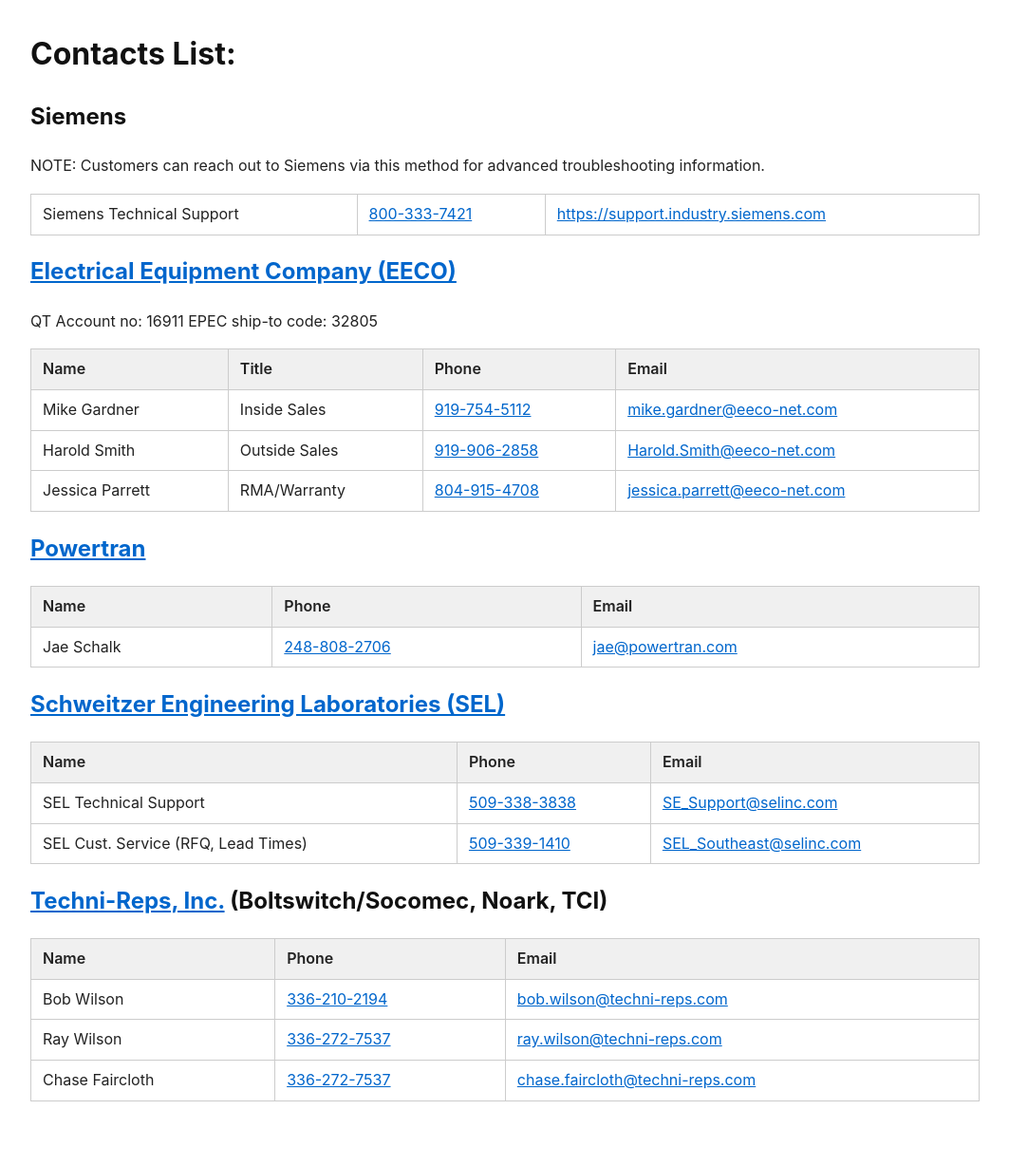
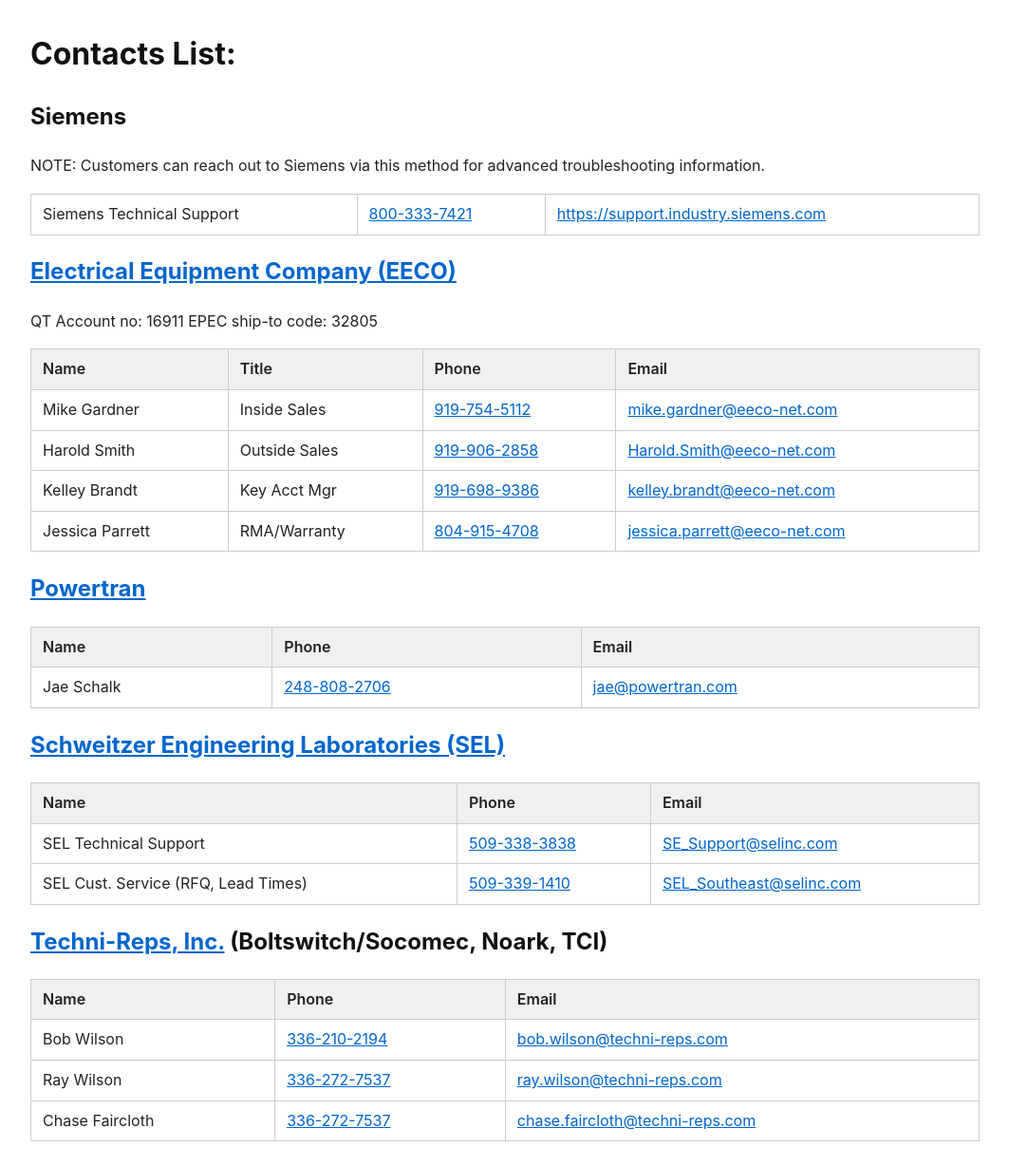
Before and after one commit to epecsupport/Service, a Jekyll site: the page built from contacts.md, in a window 1280 px wide. Shown: the whole page at 95% size, without its empty margins (108-1171 px from the left). Built offline with Jekyll 4.4.1, drawn with Linux system fonts in a browser that asks for light colours; before the commit the page ends 1186 px from its top, so only the background shows below that.

Commit message:
Added Kelley Brandt to EECO

```diff
--- a/contacts.md
+++ b/contacts.md
@@ -21,6 +21,7 @@ EPEC ship-to code: 32805
 |-----------------|---------------|--------------|------------------------------|
 | Mike Gardner    | Inside Sales  | 919-754-5112 | mike.gardner@eeco-net.com    |
 | Harold Smith    | Outside Sales | 919-906-2858 | Harold.Smith@eeco-net.com    |
+| Kelley Brandt   | Key Acct Mgr  | 919-698-9386 | kelley.brandt@eeco-net.com   |
 | Jessica Parrett | RMA/Warranty  | 804-915-4708 | jessica.parrett@eeco-net.com |
 
 ## [Powertran](https://powertran.com/)
```
